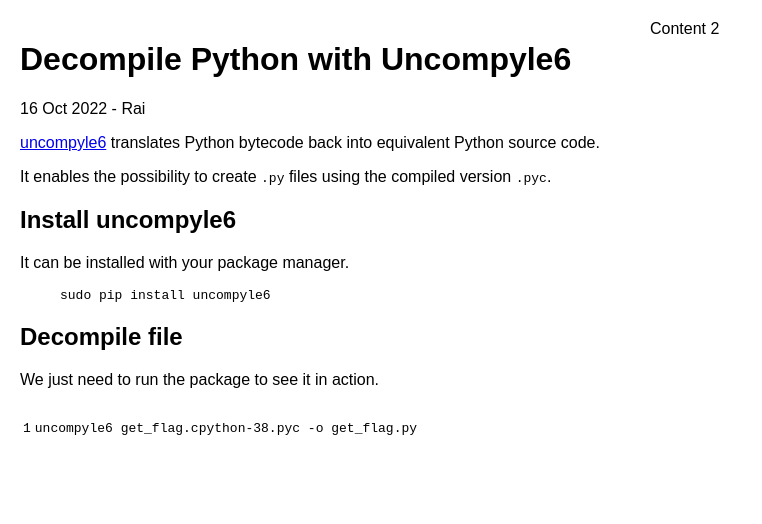
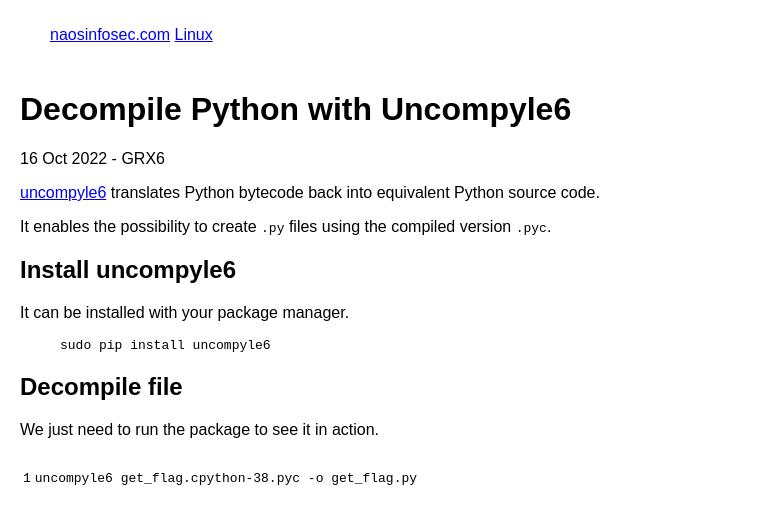
Before and after one commit to NaosInfoSec/hack-notes, a Jekyll site: the page built from _posts/2022-10-16-uncompyle6.md, in a window 1280 px wide. Shown: the top 524 px of the page, without its empty margins (0-762 px from the left). Built offline with Jekyll 4.4.1, drawn with Linux system fonts in a browser that asks for light colours.

Commit message:
Hide second column and add menu

```diff
--- /dev/null
+++ b/_includes/navigation.html
@@ -0,0 +1,6 @@
+<nav>
+<ul>
+<a href="https://naosinfosec.com">naosinfosec.com</a>
+<a href="https://naosinfosec.com">Linux</a>
+</ul>
+</nav>
--- a/_layouts/default.html
+++ b/_layouts/default.html
@@ -19,10 +19,13 @@
   <body>
   <div class="container">
         <div class="row">
+        {% include navigation.html %}
+        </div>
+        <div class="row">
             <div class="column">
             {{ content }}
             </div>
-            <div class="column">Content 2</div>
+            <!--div class="column column-2">Content 2</div-->
         </div>
     </div>
   </body>
--- a/_posts/2022-10-16-uncompyle6.md
+++ b/_posts/2022-10-16-uncompyle6.md
@@ -5,7 +5,7 @@
 categories: [Linux]
 tags: [Python, uncompyle6, pyc, python-pip]
 pin: false
-author: Rai
+author: GRX6
 ---
 
 [uncompyle6](https://github.com/rocky/python-uncompyle6/) translates Python bytecode back into equivalent Python source code.
--- a/assets/css/styles.css
+++ b/assets/css/styles.css
@@ -22,6 +22,11 @@
     box-sizing: border-box;
 }
 
+/* Specific styles for the second column */
+.column-2 {
+    flex-basis: 25%;
+}
+
 /* Media Queries */
 @media (max-width: 768px) {
     .column {
@@ -40,3 +45,16 @@
         flex-basis: 25%;
     }
 }
+
+/* Media Queries */
+@media (max-width: 1024px) {
+    /* Hide the second column on smaller screens */
+    .column-2 {
+        display: none;
+    }
+
+    /* Other columns take up full width on smaller screens */
+    .column {
+        flex-basis: 100%;
+    }
+}
```
Also changed, not shown: 5 other files.
